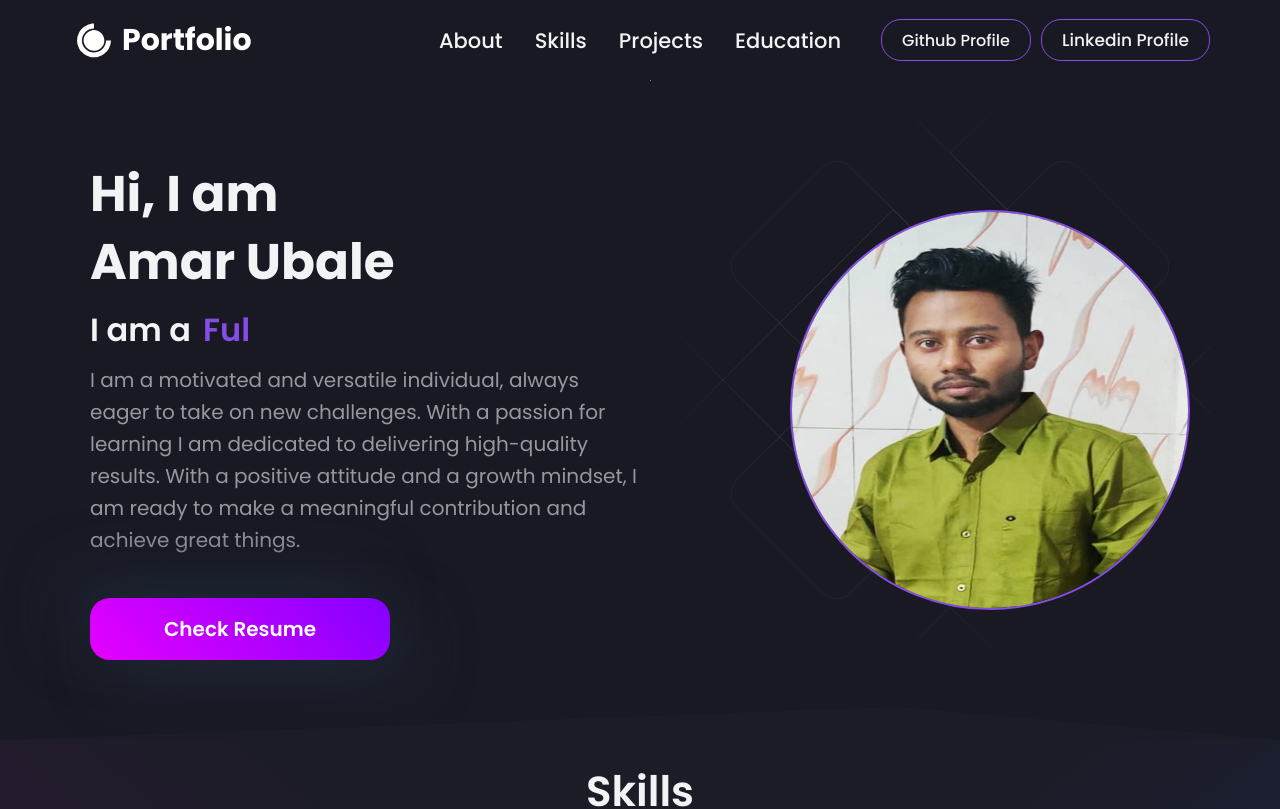
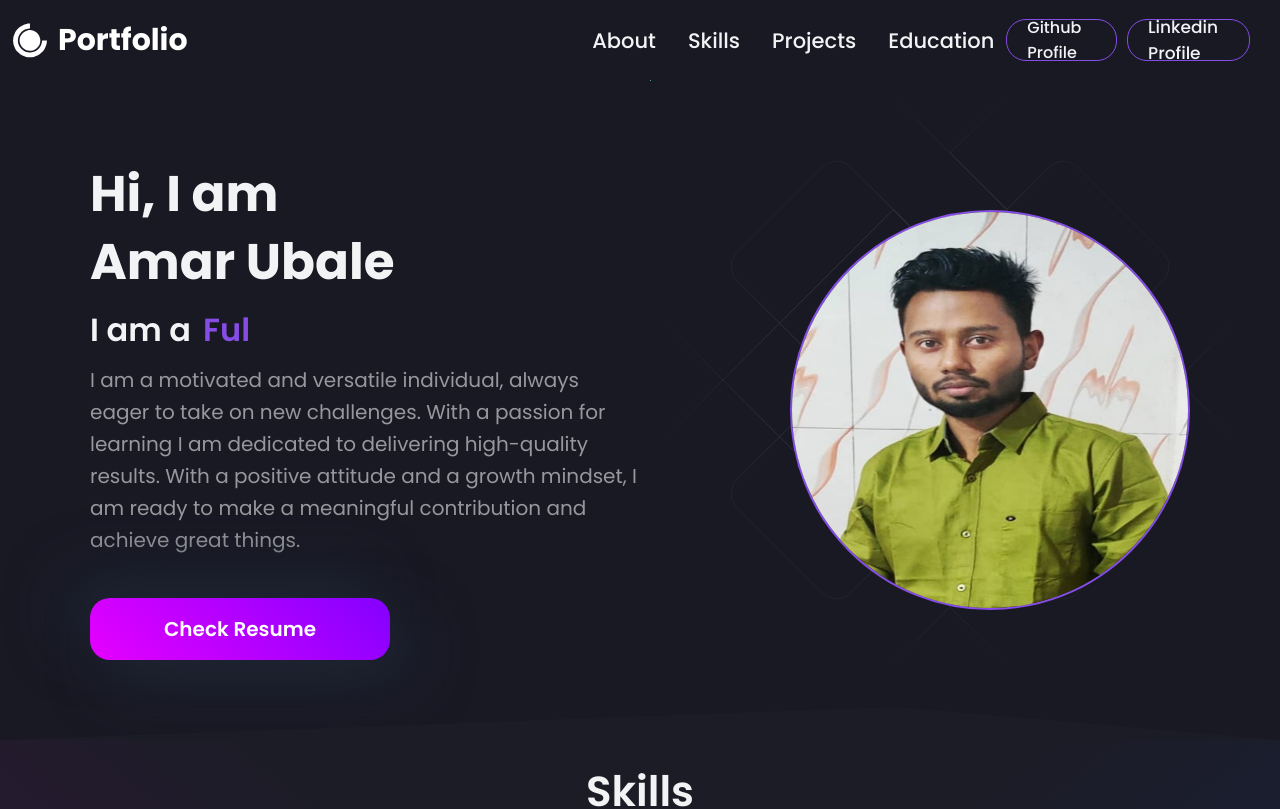
Before and after one commit to amarubale10/My-Portfolio, a React (Create React App) app: page / in a window 1280 px wide. Shown: the top 809 px of the page. Built offline with nearby package versions, Linux system fonts and the light colour scheme.

Commit message:
port change

```diff
--- a/src/components/Navbar/index.js
+++ b/src/components/Navbar/index.js
@@ -24,7 +24,6 @@ const Navbar = () => {
   // const theme = useTheme();
   return (
     <Nav>
-      <NavbarContainer>
       <NavLogo to="/">
         <a
           style={{
@@ -38,6 +37,7 @@ const Navbar = () => {
           <DiCssdeck size="3rem" /> <Span>Portfolio</Span>
         </a>
       </NavLogo>
+      <NavbarContainer>
         <MobileIcon>
           <FaBars
             onClick={() => {
```
Lines whose indentation alone changed are shown as unchanged.
